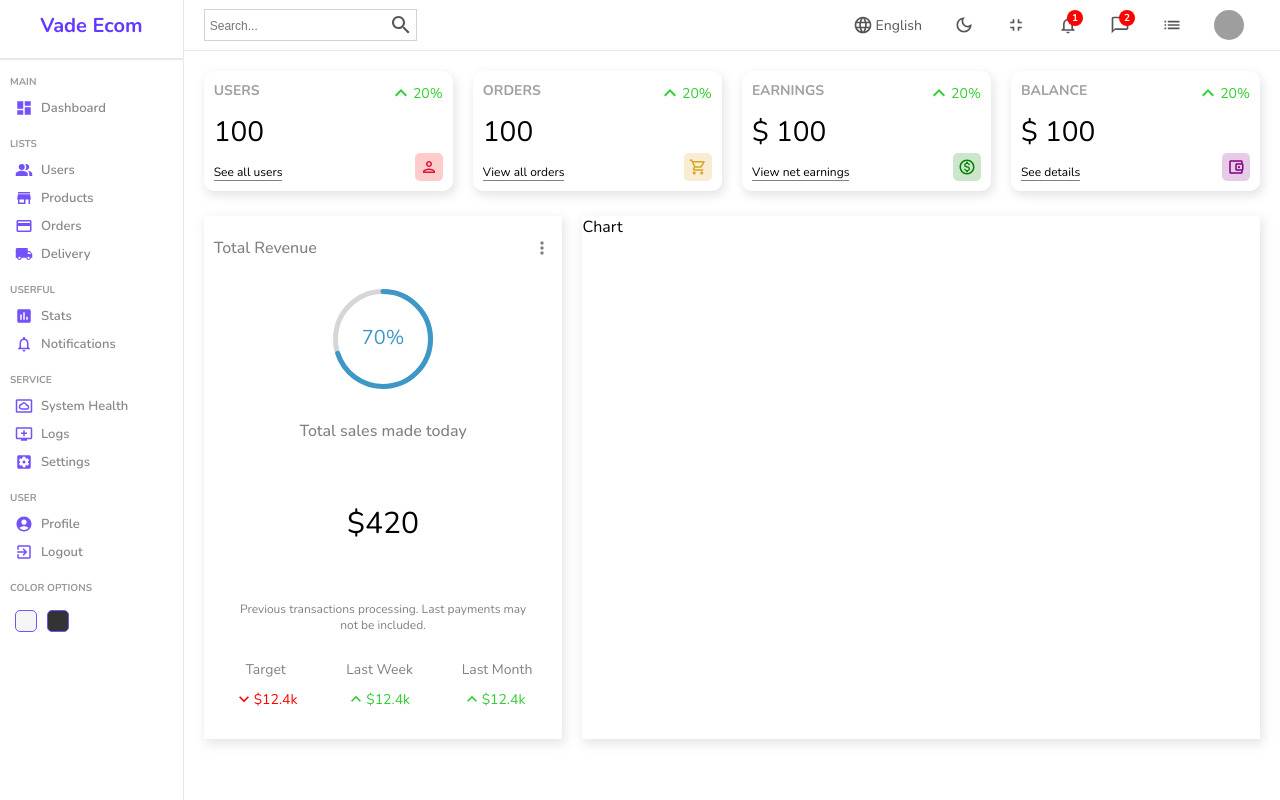
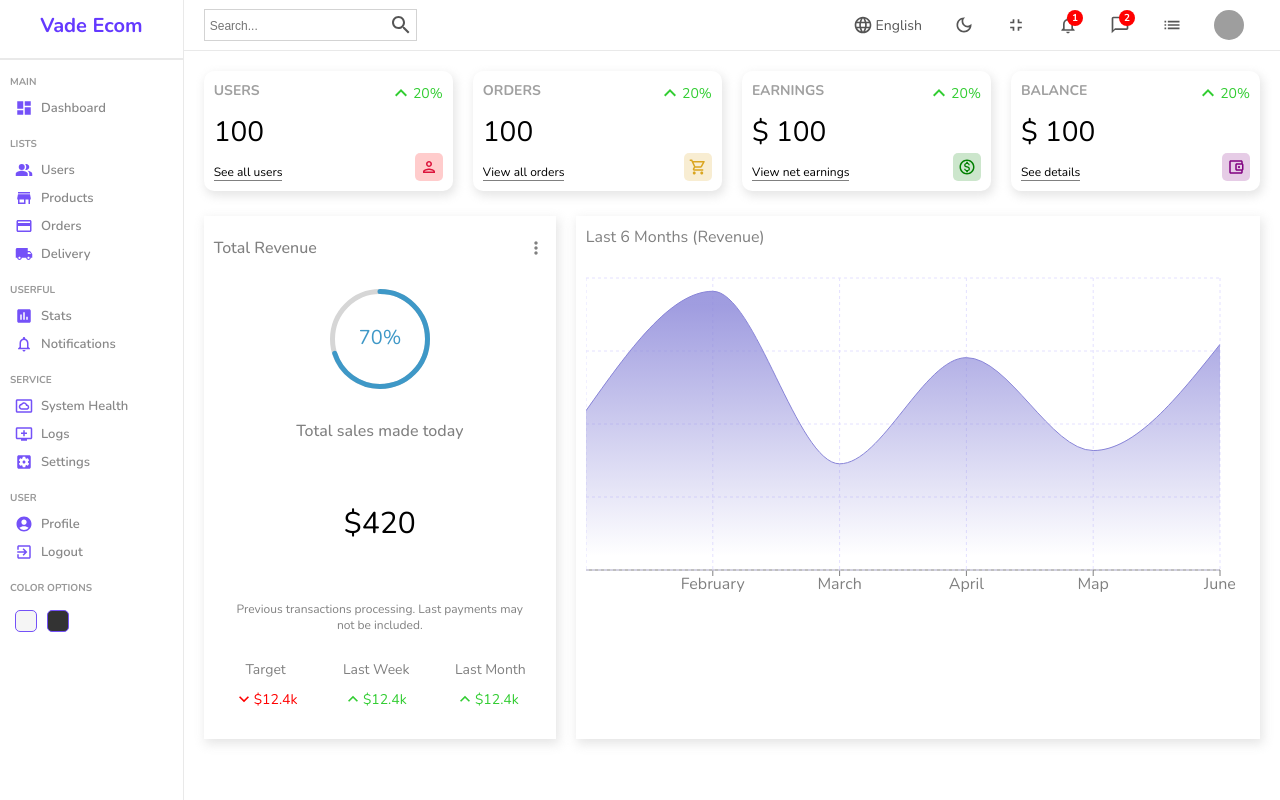
Before and after one commit to vadedes/ecom-admin-dashboard, a React (Create React App) app: page / in a window 1280 px wide. Built offline with nearby package versions, Linux system fonts and the light colour scheme; grey boxes are pictures that could not be loaded.

Commit message:
Added chart UI

```diff
--- a/package.json
+++ b/package.json
@@ -15,6 +15,7 @@
     "react-dom": "^17.0.2",
     "react-router-dom": "^6.2.2",
     "react-scripts": "5.0.0",
+    "recharts": "^2.1.9",
     "sass": "^1.49.9",
     "web-vitals": "^2.1.4"
   },
--- a/src/components/chart/Chart.js
+++ b/src/components/chart/Chart.js
@@ -1,7 +1,54 @@
 import './chart.scss';
+import {
+  AreaChart,
+  Area,
+  XAxis,
+  YAxis,
+  CartesianGrid,
+  Tooltip,
+  ResponsiveContainer,
+} from 'recharts';
+
+const data = [
+  { name: 'January', Total: 1200 },
+  { name: 'February', Total: 2100 },
+  { name: 'March', Total: 800 },
+  { name: 'April', Total: 1600 },
+  { name: 'Map', Total: 900 },
+  { name: 'June', Total: 1700 },
+];
 
 function Chart() {
-  return <div className='chart'>Chart</div>;
+  return (
+    <div className='chart'>
+      <div className='title'>Last 6 Months (Revenue)</div>
+      <ResponsiveContainer width='100%' aspect={2 / 1}>
+        <AreaChart
+          width={730}
+          height={250}
+          data={data}
+          margin={{ top: 10, right: 30, left: 0, bottom: 0 }}
+        >
+          <defs>
+            <linearGradient id='total' x1='0' y1='0' x2='0' y2='1'>
+              <stop offset='5%' stopColor='#8884d8' stopOpacity={0.8} />
+              <stop offset='95%' stopColor='#8884d8' stopOpacity={0} />
+            </linearGradient>
+          </defs>
+          <XAxis dataKey='name' stroke='gray' />
+          <CartesianGrid strokeDasharray='3 3' className='chartGrid' />
+          <Tooltip />
+          <Area
+            type='monotone'
+            dataKey='Total'
+            stroke='#8884d8'
+            fillOpacity={1}
+            fill='url(#total)'
+          />
+        </AreaChart>
+      </ResponsiveContainer>
+    </div>
+  );
 }
 
 export default Chart;
--- a/src/components/chart/chart.scss
+++ b/src/components/chart/chart.scss
@@ -2,4 +2,14 @@
   flex: 4;
   -webkit-box-shadow: 2px 4px 10px 1px rgba(0, 0, 0, 0.47);
   box-shadow: 2px 4px 10px 1px rgba(201, 201, 201, 0.47);
+  color: gray;
+  padding: 10px;
+
+  .title {
+    margin-bottom: 20px;
+  }
+
+  .chartGrid {
+    stroke: rgb(228, 225, 255);
+  }
 }
```
Also changed, not shown: 1 other file (tests, documents, lock files or other folders).
